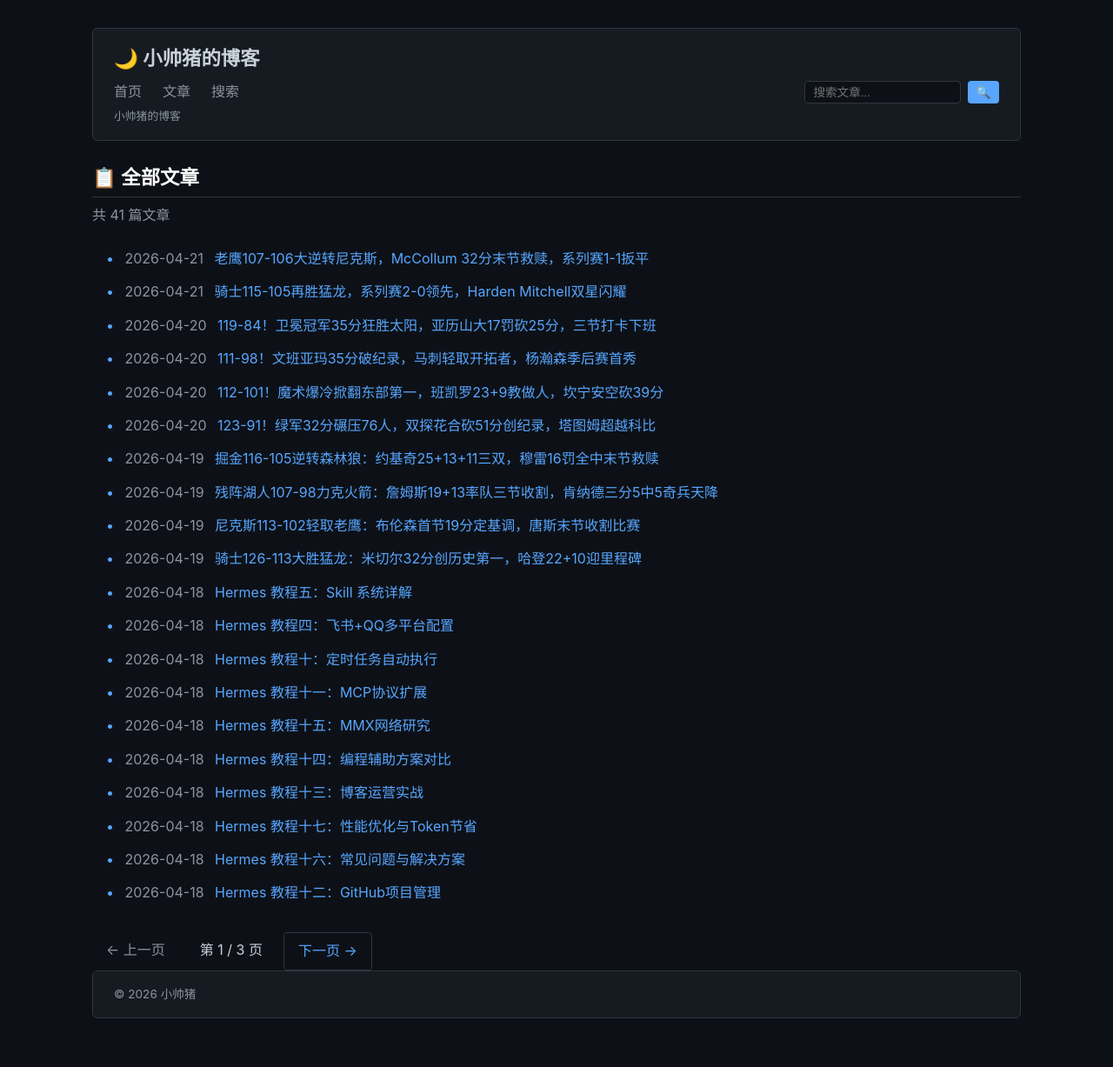
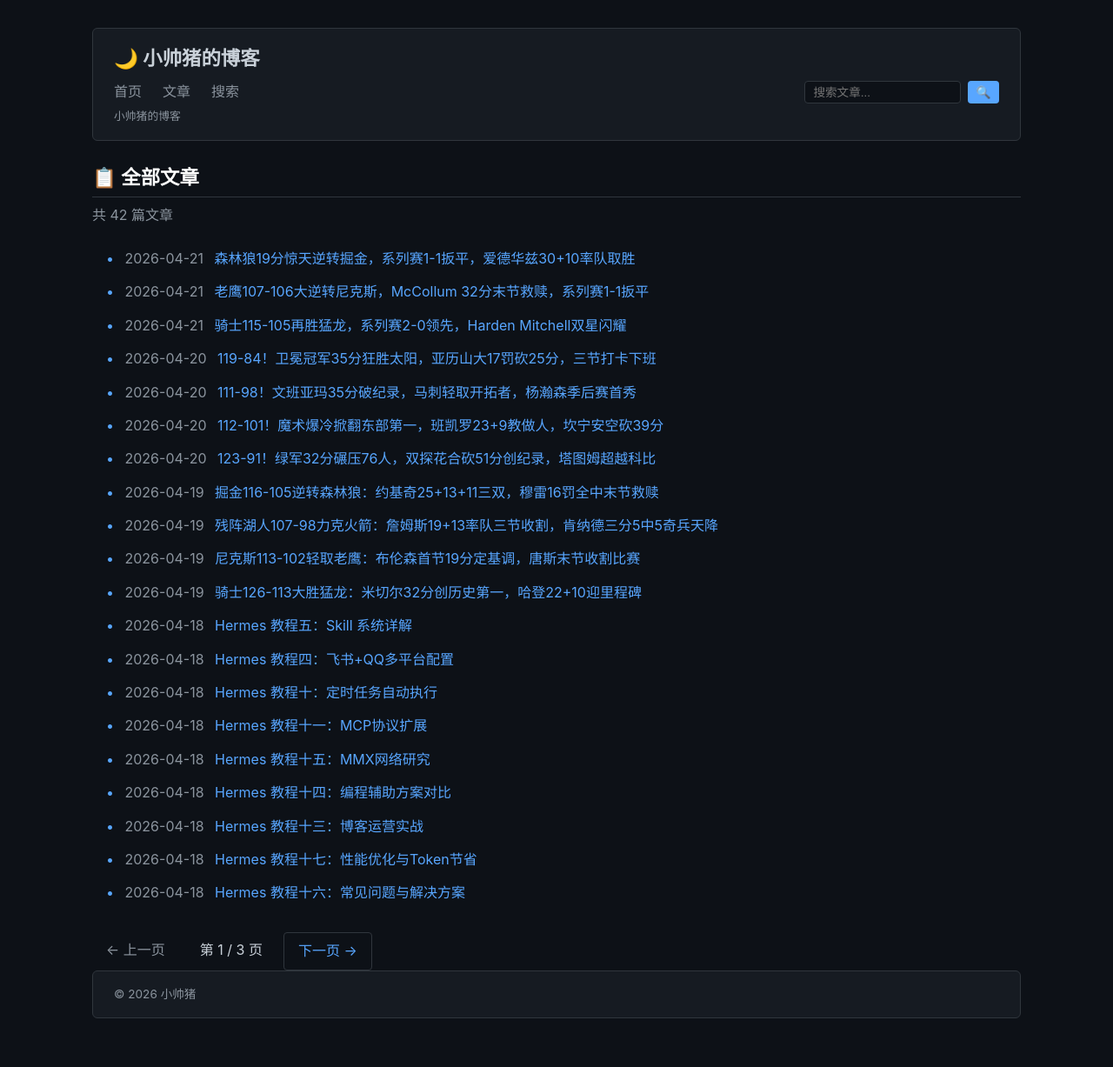
Before and after one commit to godsay1983/godsay1983.github.io, a Jekyll site: the page built from posts/index.html, in a window 1280 px wide. Shown: the whole page at 87% size. Built offline with Jekyll 4.4.1, drawn with Linux system fonts in a browser that asks for light colours; the list of posts is cut into pages by our own code; some of the changed lines change nothing that is shown.

Commit message:
post: 森林狼119-114逆转掘金，19分大逆转系列赛1-1扳平

```diff
--- /dev/null
+++ b/_posts/2026-04-21-nba-playoffs-timberwolves-nuggets-analysis.md
@@ -0,0 +1,77 @@
+---
+title: 森林狼19分惊天逆转掘金，系列赛1-1扳平，爱德华兹30+10率队取胜
+date: 2026-04-21
+tags: [NBA, 季后赛, 森林狼, 掘金]
+---
+
+# 森林狼19分惊天逆转掘金，系列赛1-1扳平，爱德华兹30+10率队取胜
+
+**北京时间4月21日，NBA季后赛首轮西部焦点战，丹佛掘金主场迎战明尼苏达森林狼。** 掘金首节建立14分领先优势，最多领先19分，然而森林狼下半场吹响反扑号角，最终以 **119-114** 客场险胜掘金，系列赛大比分扳成 **1-1**，爆出本轮季后赛又一逆转好戏。
+
+---
+
+## 比赛回顾：首节挖坑，末节填平
+
+掘金开场势如破竹，贾马尔·穆雷连中 3+1，单节轰出一波 **17-0** 的攻击波，首节以 **38-24** 领先14分。次节森林狼稳住阵脚，以同样的 **39-25** 净胜14分，半场将比分追至 **64-64** 平——双方联手演绎了一出"回合制"好戏。
+
+第三节双方陷入拉锯战，掘金重新建立微弱的领先优势，带着 **91-85** 进入第四节。末节风云突变，森林狼在 ANT（爱德华兹） 的带领下多点开花，打出高效的进攻表现，同时在防守端成功限制了掘金的得分，最终以 **119-114** 完成这场 19分大逆转。
+
+**比分走势：**
+- 掘金：Q1 **38** → Q2 25 → Q3 28 → Q4 **23**
+- 森林狼：Q1 24 → Q2 **39** → Q3 22 → Q4 **34**
+
+---
+
+## 球员数据
+
+| 球员 | 球队 | 数据 |
+|------|------|------|
+| **Anthony Edwards** | 森林狼 | **30分 10篮板** |
+| 贾马尔·穆雷 | 掘金 | **30分** |
+| 尼古拉·约基奇 | 掘金 | **24分 15篮板 8助攻** |
+| 唐特·迪文森佐 | 森林狼 | 关键三分 + 防守 |
+| 贾登·麦克丹尼尔斯 | 森林狼 | 防守端重要贡献 |
+
+---
+
+## 详细分析
+
+### 1. 19分逆转：森林狼队史第二大半场逆转
+
+森林狼本场最多落后掘金 **19分**，最终完成逆转。单场逆转19分创造森林狼队史 **1998年以后的第二大逆转分差**，而队史最大逆转同样来自对阵掘金——2024年曾逆转掘金20分。可以说掘金已经成了森林狼的"逆转背景板"。
+
+### 2. Anthony Edwards：真正的领袖气质
+
+爱德华兹全场砍下 **30分 10篮板** 的两双数据，攻防两端无处不在。前三节他并不急于个人进攻，而是通过突破分球和防守转换带动全队；末节关键时刻，他连续命中高难度跳投，单节独得约10分，亲手终结了比赛悬念。
+
+作为一名24岁的年轻球员，ANT 已经展现出成熟的比赛阅读能力和大心脏。他不仅能在常规赛砍分，更能在季后赛的高压环境下接管比赛。约基奇固然全场贡献 24+15+8 的准三双，但在末节的关键球对决中，爱德华兹笑到了最后。
+
+### 3. 掘金末节崩盘：卫冕冠军的隐忧
+
+掘金本场输球暴露了一个严重问题：**末节进攻断电**。尽管约基奇全场表现稳定，穆雷也有30分进账，但末节仅得23分，被森林狼打出 34-23 的单节比分。约基奇在末节遭遇森林狼的针对性防守，包夹战术频繁上线，掘金的外线射手群未能给出足够的回应。
+
+这是掘金连续第二场在系列赛中末节表现疲软——G1他们靠第三节的反击逆转赢球，但本场没能延续。系列赛回到明尼苏达后，掘金需要解决约基奇下场时进攻效率骤降的问题。
+
+### 4. 穆雷 vs 爱德华兹：新宿敌对决
+
+贾马尔·穆雷本场同样贡献30分，与爱德华兹展开了一场精彩的对飙表演。两人的对决让人想起过去利拉德与威斯布鲁克的巅峰对决——都是年轻、有爆发力、能在关键时刻接管比赛的球员。
+
+然而不同的是，穆雷在末节同样哑火，而爱德华兹则在最后时刻用一记后仰跳投将分差拉开到安全距离。**ANT 在这场对决中完胜**，他证明了自己才是这支球队真正的领袖。
+
+### 5. 系列赛走势：1-1平，悬念陡增
+
+掘金与森林狼两场比赛风格迥异：G1掘金在落后12分的情况下完成逆转，G2森林狼则回敬了一场19分的大逆转。两队互相"以下克上"，系列赛已完全陷入白热化。
+
+**接下来两队将移师明尼苏达**，G3 将在森林狼主场进行。对于掘金来说，他们需要在客场至少拿下一场才能掌握主动权；而对于森林狼而言，在主场拿下至少一场胜利是最低目标。
+
+---
+
+## 系列赛展望
+
+掘金 1-1 森林狼，系列赛回到同一起跑线。约基奇与爱德华兹的巅峰对决仍在继续，而穆雷的状态回暖让这轮系列赛充满看点。掘金的冠军底蕴依然深厚，但森林狼的青春风暴同样不可小觑。
+
+**预计：这轮系列赛将至少打6场，最终可能由主场优势决定胜负。**
+
+---
+
+*数据来源：腾讯体育 / ESPN NBA API*
--- a/search/index.md
+++ b/search/index.md
@@ -39,6 +39,19 @@ permalink: /search/
 <script>
 // 文章数据（由 scripts/generate-search-index.js 生成，Jekyll 构建时自动更新）
 var searchData = [
+  {
+    "title": "森林狼19分惊天逆转掘金，系列赛1-1扳平，爱德华兹30+10率队取胜",
+    "url": "/posts/2026/04/21/nba-playoffs-timberwolves-nuggets-analysis/",
+    "date": "2026-04-21",
+    "categories": "",
+    "tags": [
+      "NBA",
+      "季后赛",
+      "森林狼",
+      "掘金"
+    ],
+    "excerpt": "球员数据 | 球员 | 球队 | 数据 |"
+  },
   {
     "title": "老鹰107-106大逆转尼克斯，McCollum 32分末节救赎，系列赛1-1扳平",
     "url": "/posts/2026/04/21/nba-playoffs-knicks-hawks-analysis/",
@@ -582,7 +595,7 @@ var searchData = [
     "tags": [],
     "excerpt": ""
   }
-];;;;;;
+];;;;;;;
 
 var fuse = new Fuse(searchData, {
   keys: ['title', 'categories', 'tags', 'excerpt'],
```
